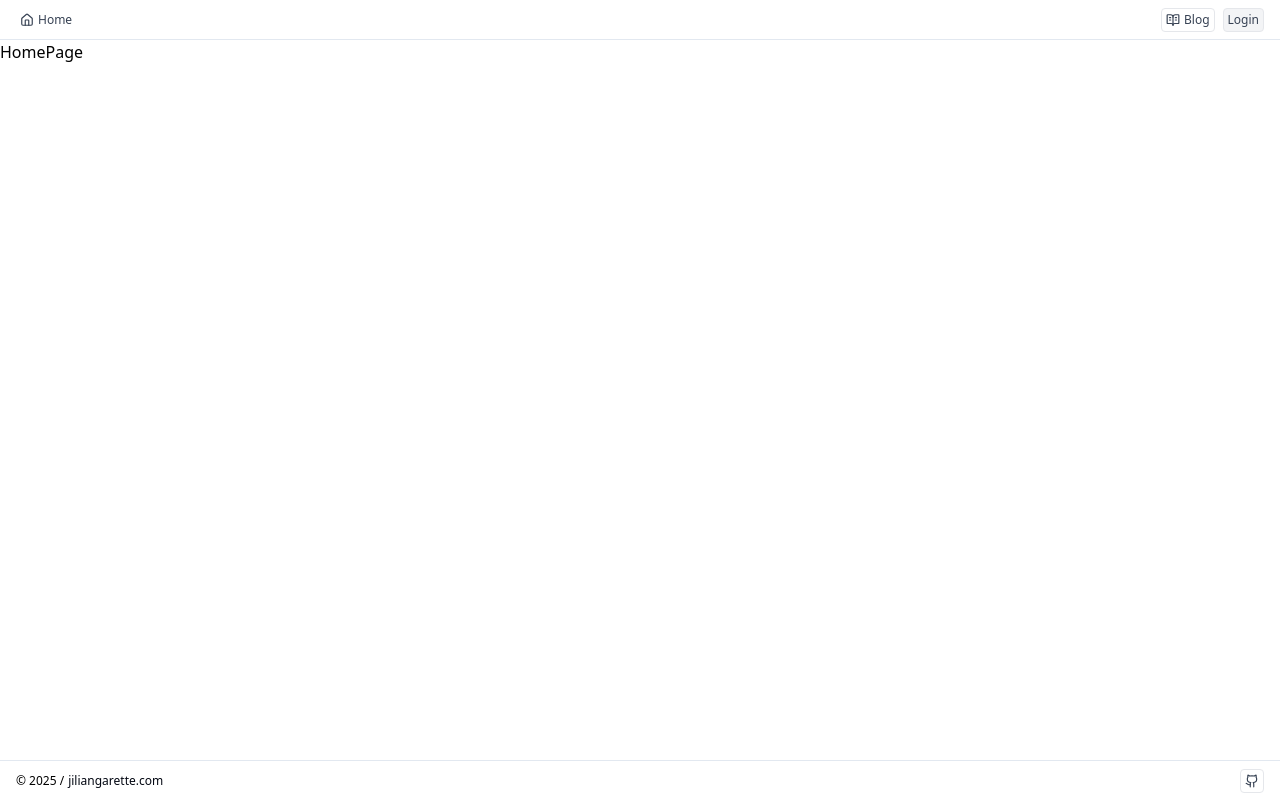
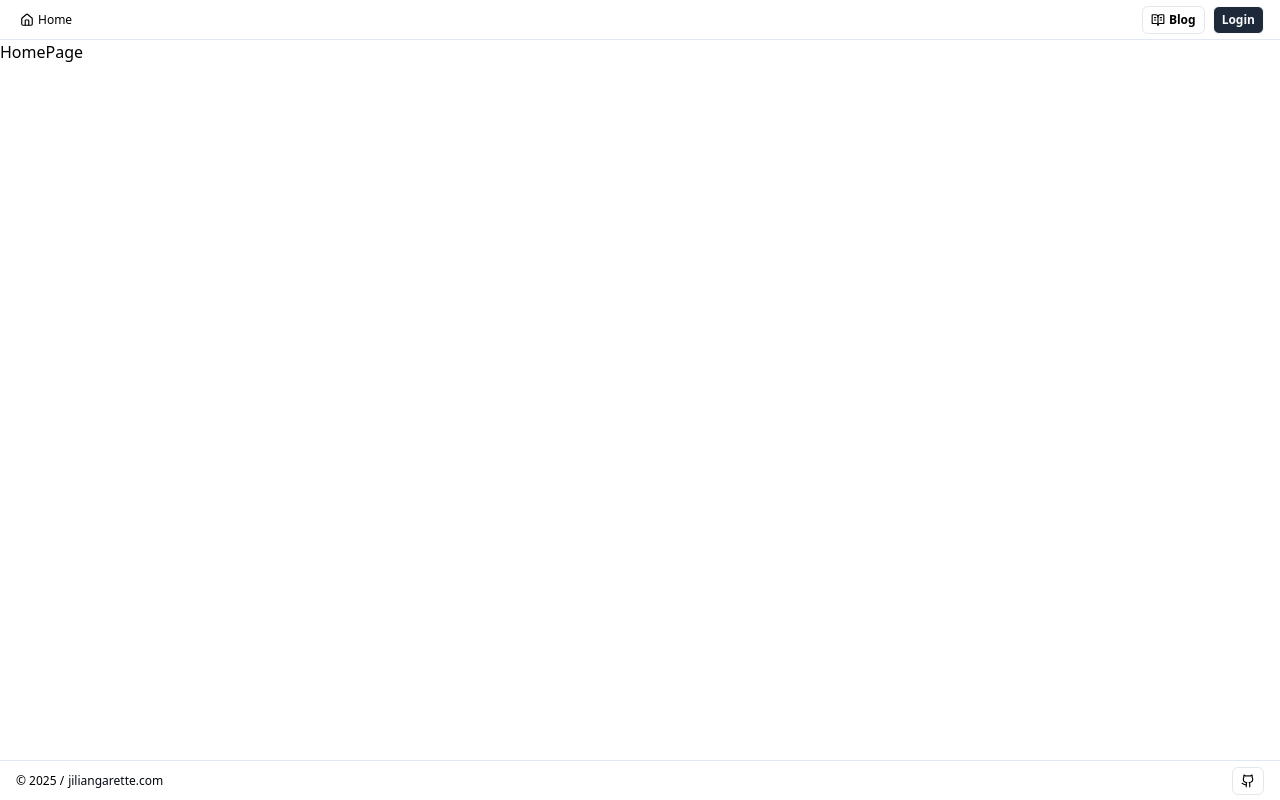
Before and after one commit to jiliangarette/crud-app, a React (Vite) app in the folder client/: page / in a window 1280 px wide. Built offline with nearby package versions, Linux system fonts and the light colour scheme.

Commit message:
update reusability of the button

```diff
--- a/client/src/components/common/Button.jsx
+++ b/client/src/components/common/Button.jsx
@@ -10,14 +10,16 @@ const Button = ({
 }) => {
   const variants = {
     primary:
-      "border-gray-200 bg-gray-100 border cursor-pointer hover:opacity-75",
-    secondary: "border-gray-200 border cursor-pointer hover:bg-gray-50",
+      "bg-gray-800 font-semibold text-gray-50 border cursor-pointer hover:opacity-75 h-7 px-2",
+    secondary:
+      "border-gray-200 border font-semibold cursor-pointer hover:bg-gray-50 h-7 px-2",
     ghost: "cursor-pointer hover:bg-gray-50",
     link: "bg-none border-none hover:opacity-90",
+    icon: "border-gray-200 border cursor-pointer hover:bg-gray-50 h-7 w-7",
   };
 
   const baseStyles =
-    "h-6 px-1 flex items-center text-xs gap-1 justify-center rounded-sm text-gray-700";
+    "h-6 px-1 flex items-center text-xs gap-1 justify-center rounded-md ";
 
   const classes = `${baseStyles} ${className}  ${
     variants[variant] || variants.primary
```
